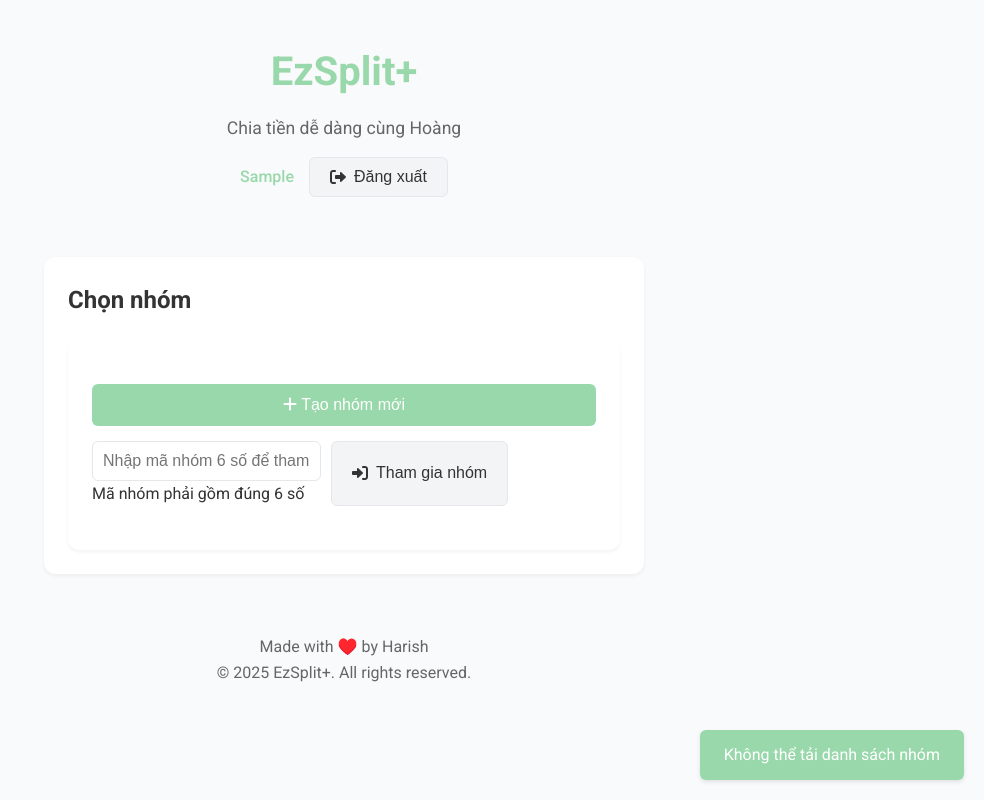
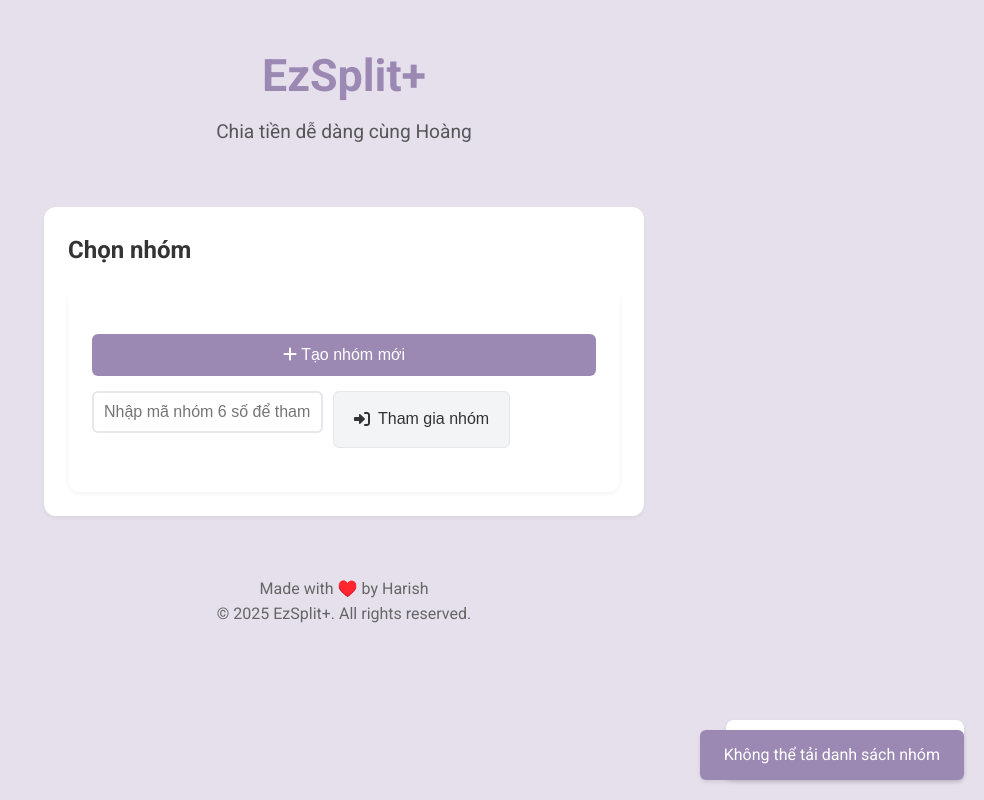
Before and after one commit to Harish-en/ezsplitplus, a plain HTML site: page index.html in a window 1280 px wide. Both pictures are taken after typing "Sample" into the empty fields and a click on the button "Tiếp tục". Shown: the whole page, without its empty margins (296-1280 px from the left). Drawn offline with Linux system fonts and the light colour scheme.

Commit message:
Update styles.css

```diff
--- a/styles.css
+++ b/styles.css
@@ -1,11 +1,12 @@
 :root {
-    --primary-color: #98D8AA;
-    --primary-dark: #7BCA8F;
+    --primary-color: #9B89B3;
+    --primary-dark: #7B6A96;
     --secondary-color: #F3F4F6;
     --text-color: #333333;
     --border-color: #E5E7EB;
     --error-color: #EF4444;
     --success-color: #10B981;
+    --background-color: #E6E0ED;
 }
 
 * {
@@ -18,7 +19,7 @@ body {
     font-family: 'Roboto', sans-serif;
     line-height: 1.6;
     color: var(--text-color);
-    background-color: #F9FAFB;
+    background-color: var(--background-color);
 }
 
 .container {
@@ -31,17 +32,19 @@ header {
     text-align: center;
     margin-bottom: 40px;
     padding: 20px 0;
+    position: relative;
 }
 
-h1 {
+header h1 {
+    font-size: 2.8rem;
+    margin-bottom: 5px;
     color: var(--primary-color);
-    font-size: 2.5rem;
-    margin-bottom: 10px;
 }
 
-.subtitle {
-    color: #666;
-    font-size: 1.1rem;
+header .subtitle {
+    font-size: 1.2rem;
+    color: var(--text-color);
+    opacity: 0.8;
 }
 
 section {
@@ -139,11 +142,11 @@ select:focus {
     border-radius: 50%;
 }
 
-input:checked + .slider {
+input:checked+.slider {
     background-color: var(--primary-color);
 }
 
-input:checked + .slider:before {
+input:checked+.slider:before {
     transform: translateX(26px);
 }
 
@@ -165,7 +168,7 @@ input:checked + .slider:before {
     transition: all 0.3s;
 }
 
-input:checked ~ .switch-label {
+input:checked~.switch-label {
     background: var(--primary-color);
     color: white;
 }
@@ -383,16 +386,22 @@ footer {
 
 /* User Info */
 #userInfo {
-    margin-top: 15px;
+    position: fixed;
+    bottom: 20px;
+    right: 20px;
+    z-index: 1000;
     display: flex;
     align-items: center;
-    justify-content: center;
     gap: 15px;
+    background: white;
+    padding: 10px 15px;
+    border-radius: 8px;
+    box-shadow: 0 2px 4px rgba(0, 0, 0, 0.1);
 }
 
 #userName {
     font-weight: 500;
-    color: var(--primary-color);
+    color: var(--text-color);
 }
 
 /* Login Section */
@@ -489,14 +498,13 @@ footer {
 /* Group Header */
 .group-header {
     display: flex;
-    justify-content: space-between;
+    flex-direction: column;
     align-items: center;
     margin-bottom: 30px;
 }
 
 .group-info {
-    display: flex;
-    gap: 10px;
+    margin-top: 15px;
 }
 
 /* Toast Notification */
@@ -535,3 +543,49 @@ footer {
         margin: 10px;
     }
 }
+
+/* Group Input Validation */
+#joinGroupInput {
+    width: 100%;
+    padding: 10px;
+    font-size: 1rem;
+    border: 2px solid var(--border-color);
+    border-radius: 6px;
+    transition: all 0.3s;
+}
+
+#joinGroupInput:focus {
+    border-color: var(--primary-color);
+    outline: none;
+}
+
+#joinGroupInput:invalid {
+    border-color: var(--error-color);
+}
+
+.group-input-container {
+    position: relative;
+    margin-bottom: 15px;
+}
+
+.group-input-error {
+    color: var(--error-color);
+    font-size: 0.85rem;
+    margin-top: 5px;
+    display: none;
+}
+
+#joinGroupInput:invalid+.group-input-error {
+    display: block;
+}
+
+/* Group Name Display */
+#currentGroupName {
+    text-align: center;
+    font-size: 2rem;
+    color: var(--primary-color);
+    margin: 20px 0;
+    padding: 10px;
+    border-bottom: 2px solid var(--primary-color);
+    display: inline-block;
+}
```
